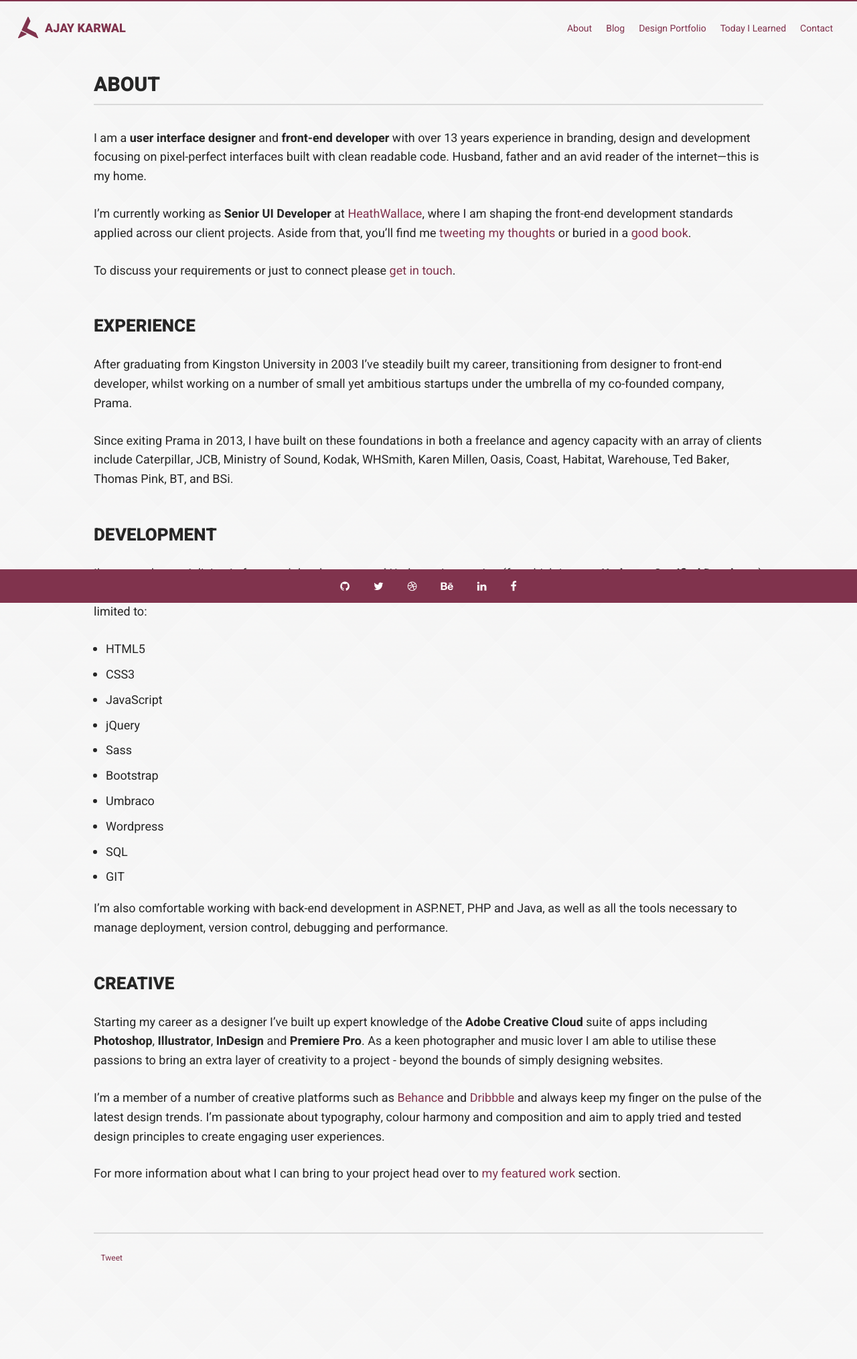
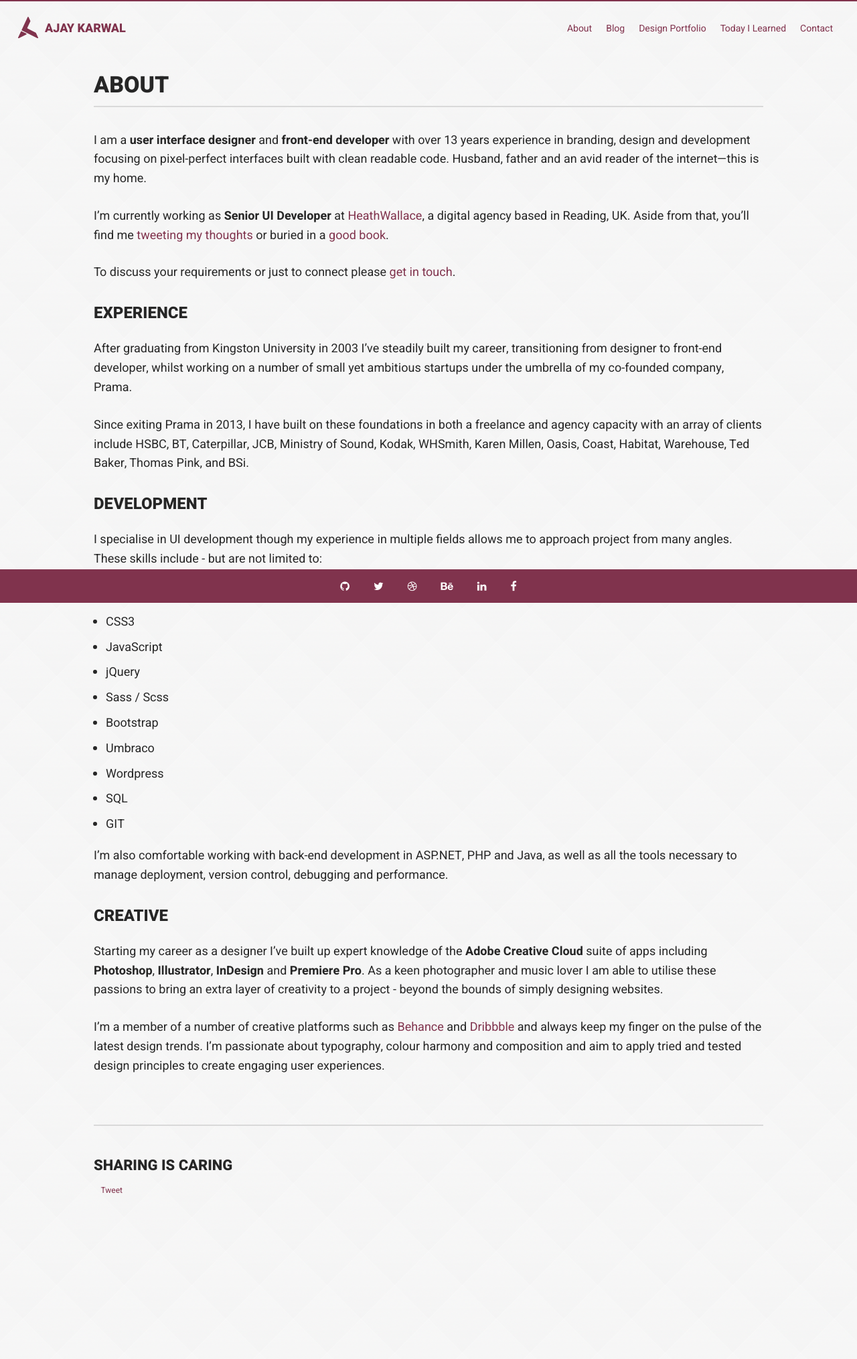
Before and after one commit to ajaykarwal/ajaykarwal-v6, a Jekyll site: the page built from _pages/about/about.md, in a window 1280 px wide. Shown: the whole page at 67% size. Built offline with Jekyll 4.4.1, drawn with Linux system fonts in a browser that asks for light colours; nearby versions of some CDN libraries; comment, search, counter and statistics services are not loaded; after the commit the page ends 1982 px from its top, so only the background shows below that.

Commit message:
Styling Updates

```diff
--- a/_includes/share-page.html
+++ b/_includes/share-page.html
@@ -1,3 +1,4 @@
+<h3>Sharing is caring</h3>
 <ul class="share-page">
   <li>
     <div class="fb-like" data-href="https://developers.facebook.com/docs/plugins/" data-layout="button" data-action="like" data-show-faces="false"></div>
--- a/_pages/about/index.md
+++ b/_pages/about/about.md
@@ -9,7 +9,7 @@
 
 I am a **user interface designer** and **front-end developer** with over 13 years experience in branding, design and development focusing on pixel-perfect interfaces built with clean readable code. Husband, father and an avid reader of the internet—this is my home.
 
-I'm currently working as **Senior UI Developer** at <a href="http://www.heathwallace.com" target="_blank" title="HeathWallace - Digital solutions for global brands">HeathWallace</a>, where I am shaping the front-end development standards applied across our client projects. Aside from that, you'll find me <a href="http://www.twitter.com/ajaykarwal" target="_blank" title="Follow me on Twitter">tweeting my thoughts</a> or buried in a <a href="https://www.goodreads.com/ajaykarwal" target="_blank" title="My Goodreads profile">good book</a>.
+I'm currently working as **Senior UI Developer** at <a href="http://www.heathwallace.com" target="_blank" title="HeathWallace - Digital solutions for global brands">HeathWallace</a>, a digital agency based in Reading, UK. Aside from that, you'll find me <a href="http://www.twitter.com/ajaykarwal" target="_blank" title="Follow me on Twitter">tweeting my thoughts</a> or buried in a <a href="https://www.goodreads.com/ajaykarwal" target="_blank" title="My Goodreads profile">good book</a>.
 
 
 To discuss your requirements or just to connect please [get in touch]({{ site.baseurl }}/contact/ "Get in touch").
@@ -19,17 +19,17 @@
 After graduating from Kingston University in 2003 I've steadily built my career, transitioning from designer to front-end developer, whilst working on a number of small yet ambitious startups under the umbrella of my co-founded company, Prama.
 
 
-Since exiting Prama in 2013, I have built on these foundations in both a freelance and agency capacity with an array of clients include Caterpillar, JCB, Ministry of Sound, Kodak, WHSmith, Karen Millen, Oasis, Coast, Habitat, Warehouse, Ted Baker, Thomas Pink, BT, and BSi.
+Since exiting Prama in 2013, I have built on these foundations in both a freelance and agency capacity with an array of clients include HSBC, BT, Caterpillar, JCB, Ministry of Sound, Kodak, WHSmith, Karen Millen, Oasis, Coast, Habitat, Warehouse, Ted Baker, Thomas Pink, and BSi.
 
 
 ## Development
-I'm currently specialising in front-end development and Umbraco integration (for which I am an **Umbraco Certified Developer**) though my experience in multiple fields allows me to approach project from many angles. These skills include - but are not limited to:
+I specialise in UI development though my experience in multiple fields allows me to approach project from many angles. These skills include - but are not limited to:
 
 - HTML5
 - CSS3
 - JavaScript
 - jQuery
-- Sass
+- Sass / Scss
 - Bootstrap
 - Umbraco
 - Wordpress
@@ -44,6 +44,3 @@
 
 
 I'm a member of a number of creative platforms such as <a href="http://www.behance.net/ajaykarwal" target="_blank" title="My Behance profile">Behance</a> and <a href="http://www.dribbble.com/ajaykarwal" target="_blank" title="My Dribbble profile">Dribbble</a> and always keep my finger on the pulse of the latest design trends. I'm passionate about typography, colour harmony and composition and aim to apply tried and tested design principles to create engaging user experiences.
-
-
-For more information about what I can bring to your project head over to [my featured work]({{ site.baseurl }}/work/ "Featured Work") section.
--- a/_sass/_header.scss
+++ b/_sass/_header.scss
@@ -14,6 +14,7 @@
         margin: 0;
         margin-top: 5px;
         line-height: normal;
+        font-size: 1rem;
 
         .icon {
             float: left;
--- a/_sass/_modules.scss
+++ b/_sass/_modules.scss
@@ -229,7 +229,7 @@
   }
 
   footer {
-    margin: 4em 0 0 0;
+    margin: 4em 0;
     padding: 1em 0 0 0;
     border-top: 2px solid #d9d9d9;
   }
--- a/_sass/_typography.scss
+++ b/_sass/_typography.scss
@@ -4,52 +4,45 @@
   line-height: 1.3em;
   margin-bottom: 1em;
   text-transform: uppercase;
+
+  &.light {
+    font-weight: $font-weight-normal;
+  }
 }
 
 h1 {
-  @include font-size(26px);
-  @media (min-width: $break-sm) {
-    @include font-size(30px);
-  }
+  @include font-size(34px);
 }
 
 h2 {
-  @include font-size(22px);
-  @media (min-width: $break-sm) {
-    @include font-size(26px);
+  @include font-size(24px);
+
+  span {
+    display: block;
+    color: $medium-grey;
+    font-weight: $font-weight-normal;
+    @include font-size(14px);
   }
 }
 
 h3 {
-  @include font-size(18px);
-  @media (min-width: $break-sm) {
-    @include font-size(22px);
-  }
+  @include font-size(22px);
 }
 
 h4 {
-  @include font-size(16px);
-  @media (min-width: $break-sm) {
-    @include font-size(20px);
-  }
+  @include font-size(20px);
 }
 
 h5 {
-  @include font-size(15px);
-  @media (min-width: $break-sm) {
-    @include font-size(18px);
-  }
+  @include font-size(18px);
 }
 
 h6 {
-  @include font-size(13px);
-  @media (min-width: $break-sm) {
-    @include font-size(16px);
-  }
+  @include font-size(16px);
 }
 
 h2, h3, h4, h5, h6 {
-  margin-top: 2em;
+  margin-top: 1.25em;
 
   & > & {
     margin-top:0;
```
